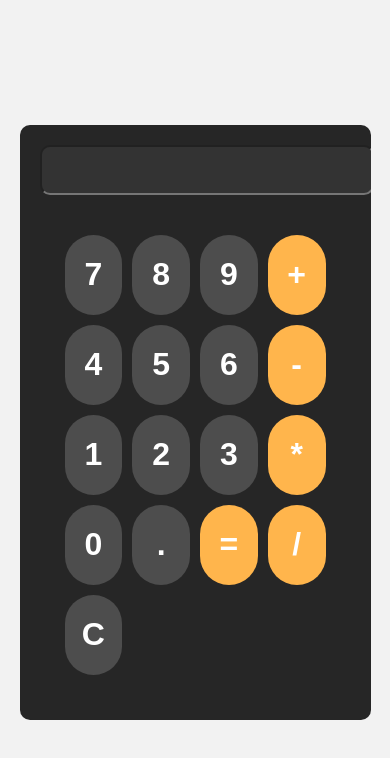
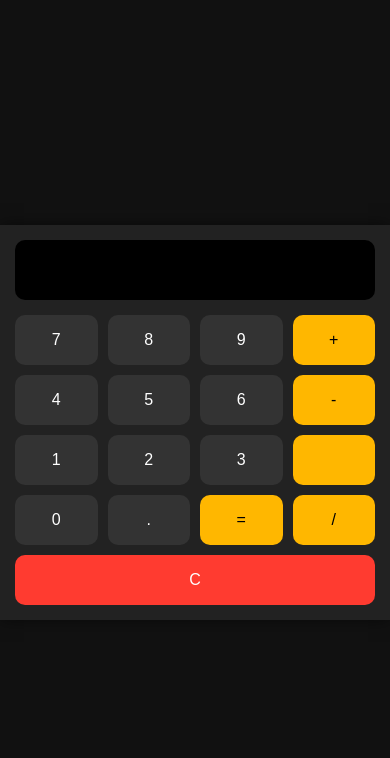
Before and after one commit to h-enry590/Calculator, a plain HTML site: page index.html in a window 390 px wide. Drawn offline with Linux system fonts and the light colour scheme.

Commit message:
Update index.html

```diff
--- a/index.html
+++ b/index.html
@@ -3,162 +3,144 @@
 <head>
   <meta charset="UTF-8">
   <meta name="viewport" content="width=device-width, initial-scale=1.0">
+  <title>Calculator</title>
 
-    <title>Document</title>
+  <style>
+    * {
+      box-sizing: border-box;
+      margin: 0;
+      padding: 0;
+    }
+
+    body {
+      display: flex;
+      justify-content: center;
+      align-items: center;
+      height: 100vh;
+      background: #111;
+      font-family: Arial, sans-serif;
+    }
+
+    .calculator {
+      width: 95%;
+      max-width: 400px;
+      background: #222;
+      border-radius: 20px;
+      padding: 20px;
+      box-shadow: 0 0 15px rgba(0, 0, 0, 0.5);
+    }
+
+    #display {
+      width: 100%;
+      height: 70px;
+      background: #000;
+      color: #fff;
+      font-size: 2em;
+      text-align: right;
+      padding: 10px;
+      border-radius: 10px;
+      margin-bottom: 15px;
+      overflow: hidden;
+    }
+
+    .buttons {
+      display: flex;
+      flex-wrap: wrap;
+      justify-content: space-between;
+      gap: 10px;
+    }
+
+    button {
+      flex: 1 1 22%;
+      height: 60px;
+      font-size: 1.2em;
+      border: none;
+      border-radius: 10px;
+      background: #333;
+      color: #fff;
+      cursor: pointer;
+      transition: 0.2s;
+    }
+
+    button:hover {
+      background: #555;
+    }
+
+    .yellowBtn {
+      background: #ffb700;
+      color: #000;
+    }
+
+    .soon {
+      background: #ff3b30;
+    }
+
+    @media (max-width: 480px) {
+      button {
+        flex: 1 1 22%;
+        height: 50px;
+        font-size: 1em;
+      }
+
+      #display {
+        font-size: 1.5em;
+        height: 60px;
+      }
+
+      .calculator {
+        width: 100%;
+        padding: 15px;
+        border-radius: 0;
+      }
+    }
+  </style>
 </head>
+
 <body>
-
-
-<div id="calculator"class="calculator">
-    <input id="display" class="display" readonly>
-    <div id="keys">
-
+  <div class="calculator">
+    <div id="display"></div>
+    <div class="buttons">
       <button onclick="appendToDisplay('7')">7</button>
       <button onclick="appendToDisplay('8')">8</button>
       <button onclick="appendToDisplay('9')">9</button>
-        <button onclick="appendToDisplay('+')"class="operator.btn yellowBtn">+</button>
+      <button onclick="appendToDisplay('+')" class="yellowBtn">+</button>
+
       <button onclick="appendToDisplay('4')">4</button>
       <button onclick="appendToDisplay('5')">5</button>
       <button onclick="appendToDisplay('6')">6</button>
-        <button onclick="appendToDisplay('-')" class="operator.btn yellowBtn">-</button>
+      <button onclick="appendToDisplay('-')" class="yellowBtn">-</button>
+
       <button onclick="appendToDisplay('1')">1</button>
       <button onclick="appendToDisplay('2')">2</button>
       <button onclick="appendToDisplay('3')">3</button>
-        <button onclick="appendToDisplay('*')" class="operator.btn yellowBtn">*</button>
+      <button onclick="appendToDisplay('')" class="yellowBtn"></button>
+
       <button onclick="appendToDisplay('0')">0</button>
       <button onclick="appendToDisplay('.')">.</button>
-        <button onclick="calculate()"class="operator.btn yellowBtn">= </button>
-        <button onclick="appendToDisplay('/')"class="operator.btn yellowBtn">/</button>
-        <button onclick="clearDisplay()" id="sat" class="soon">C</button>
+      <button onclick="calculate()" class="yellowBtn">=</button>
+      <button onclick="appendToDisplay('/')" class="yellowBtn">/</button>
+      <button onclick="clearDisplay()" class="soon">C</button>
     </div>
   </div>
-<style>
 
-    *{
-        box-sizing:border-box;
-        margin:0;
-        padding:0;
+  <script>
+    let display = document.getElementById('display');
+
+    function appendToDisplay(value) {
+      display.innerText += value;
     }
 
-    body{
-        margin:0;
-        display:flex;
-        flex-flow: inherit;
-        justify-content:center;
-        align-items:center;
-        height:100vh;
-        background-color:hsl(0, 0%, 95%);
-    }
-    .display{
-        min-width:max-content;
-    }
-    #calculator{
-        font-family:araial,sans-serif;
-        width:90%;
-        background-color:hsl(0, 0%, 15%);
-        border-radius:10px;
-        max-width:400px;
-        padding:20px;
-        overflow: hidden;
-    }
-    #display{
-        width:100%;
-        height:70px;
-        padding:20px;
-        font-size:2em;
-        text-align:left;
-        border-radius:10px;
-        margin-bottom: 15px;
-        cursor:pointer;
-        background-color:hsl(0, 0%, 20%);
-        color:white;
-        transition:0.2s;
-    }
-    #keys{
-        display:grid;
-        grid-template-columns:repeat(4, 1fr);
-        gap:10px;
-        padding:25px;
-    }
-    button{
-        width:100px;
-        height:100px;
-        border-radius:50px;
-        border:none;
-        background-color:hsl(0, 0%, 30%);
-        color:white;
-        font-size:3rem;
-        font-weight:bold;
-        cursor:pointer;
-    }
-    button:hover{
-        background-color: hsl(0,0%,40%);
-    }
-    button:active{
-        background:hsl(0, 0%, 50%)
-
-    }
-    .yellowBtn{
-        background-color: hsl(35,100%,65%) ;
-    }
-    .operator.btn{
-        background-color:hsl(35,100%,65%) !important;
+    function clearDisplay() {
+      display.innerText = '';
     }
 
-    .operator.btn:hover{
-        background-color:hsl(35,100%,65%);
-    }
-    .operator.btn:active{
-        background-color:hsl(35,100%,75%);
-    }
-
-    @media (max-width:500px){
-        button{
-            width:22px;
-            height:50px;
-            font-size:1em;
-        }
-
-        #calculator{
-            max-width:100%;
-        }
-        button{
-            width:100%;
-            height:80px;
-            font-size:2rem;
-        }
-        #display{
-            height:50px;
-            font-size:1.5rem;
-            padding:10px;
-        }
-        .calculator{
-            padding:15px;
-            width:95%;
-        }
-    }
-</style>
-<script>
-    const diplay = document.getElementById("display");
-
-
-    function appendToDisplay(input){
-        display.value += input;
-    }
-
-    function clearDisplay(){
-        display.value ="";
-    }
-
-    function calculate(){
-        try{
-             display.value = eval(display.value);
-        }
-        catch(error){
-            display.value = "Error";
+    function calculate() {
+      try {
+        display.innerText = eval(display.innerText);
+      } catch {
+        display.innerText = 'Error';
       }
     }
   </script>
 </body>
-
 </html>
```
Lines whose indentation alone changed are shown as unchanged.
